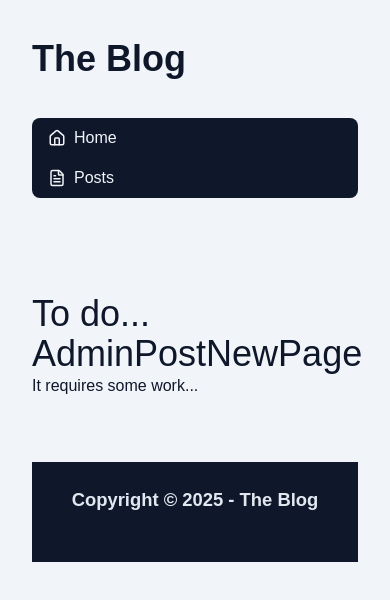
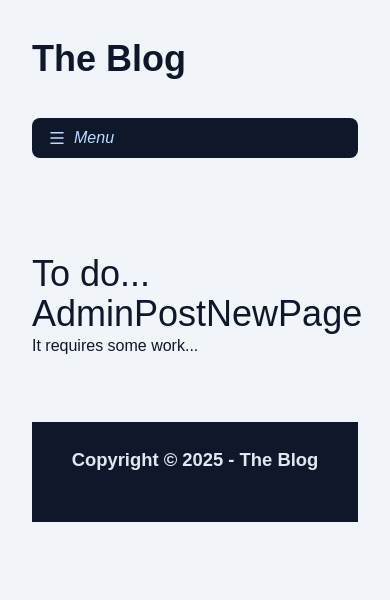
Before and after one commit to aruangalves/nextjs-blog, a Next.js app: page /admin/post/new in a window 390 px wide. Shown: the top 600 px of the page. Built offline with nearby package versions, Linux system fonts and the light colour scheme.

Commit message:
Added menu items to admin nav bar, finished styling

```diff
--- a/src/components/Admin/MenuAdmin/index.tsx
+++ b/src/components/Admin/MenuAdmin/index.tsx
@@ -1,14 +1,47 @@
-import { FileTextIcon, HouseIcon } from 'lucide-react';
+'use client';
+
+import {
+  CircleXIcon,
+  FilePlusCornerIcon,
+  FileTextIcon,
+  HouseIcon,
+  MenuIcon,
+} from 'lucide-react';
 import Link from 'next/link';
+import { usePathname } from 'next/navigation';
+import { useEffect, useState } from 'react';
 
 export function MenuAdmin() {
-  const navClasses =
-    'bg-slate-900 text-slate-100 rounded-lg flex flex-col overflow-hidden mb-8 sm:flex-row sm:flex-wrap';
+  const [isOpen, setIsOpen] = useState(false);
+  const pathname = usePathname();
+
+  useEffect(() => {
+    setIsOpen(false);
+  }, [pathname]);
+
+  const navClasses = `bg-slate-900 text-slate-100 rounded-lg flex flex-col mb-8 sm:flex-row sm:flex-wrap sm:h-auto ${
+    !isOpen && 'overflow-hidden h-10'
+  } `;
   const linkClasses =
-    '[&>svg]:w-[18px] [&>svg]:h-[18px] px-4 h-10 flex items-center gap-2 transition hover:bg-slate-700 shrink-0';
+    '[&>svg]:w-[18px] [&>svg]:h-[18px] px-4 h-10 flex items-center gap-2 transition hover:bg-slate-700 shrink-0 cursor-pointer rounded-xl';
+  const btnClasses = linkClasses + ' text-blue-200 italic sm:hidden';
 
   return (
     <nav className={navClasses}>
+      <button className={btnClasses} onClick={() => setIsOpen((s) => !s)}>
+        {!isOpen && (
+          <>
+            <MenuIcon />
+            Menu
+          </>
+        )}
+        {isOpen && (
+          <>
+            <CircleXIcon />
+            Menu
+          </>
+        )}
+      </button>
       <a href='/' target='_blank' className={linkClasses}>
         <HouseIcon />
         Home
@@ -18,6 +51,11 @@ export function MenuAdmin() {
         <FileTextIcon />
         Posts
       </Link>
+
+      <Link href='/admin/post/new' className={linkClasses}>
+        <FilePlusCornerIcon />
+        New Post
+      </Link>
     </nav>
   );
 }
```
